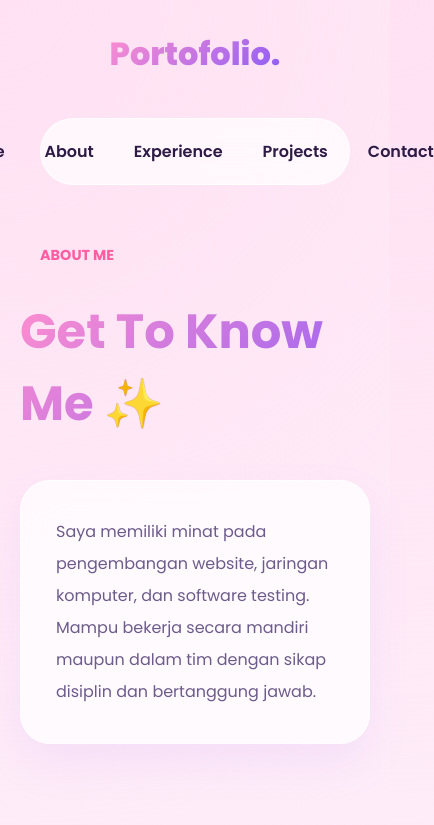
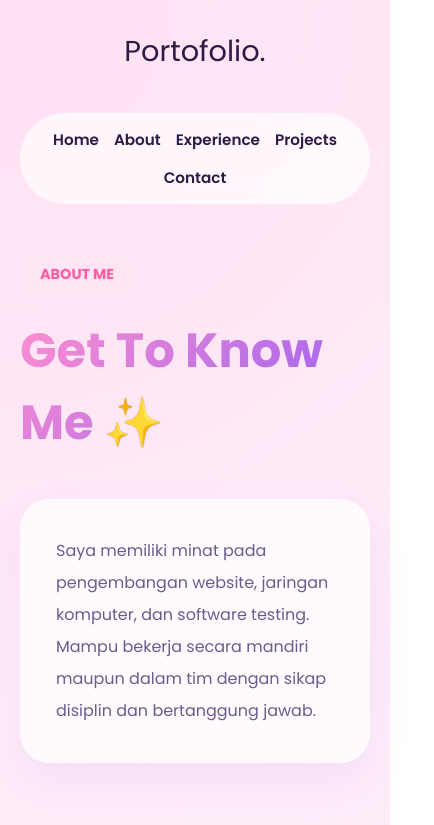
Before and after one commit to naasalwaa99-nsr/portofolio-nayla, a React (Vite) app: page /about in a window 390 px wide. Shown: the top 825 px of the page, 434 px wide, since content can reach past the window. Built offline with nearby package versions, Linux system fonts and the light colour scheme.

Commit message:
update tampilan

```diff
--- a/src/App.css
+++ b/src/App.css
@@ -26,54 +26,51 @@ body{
   color:var(--text);
 }
 
-/* NAVBAR */
-
 .navbar{
   max-width:1300px;
   margin:30px auto;
-  padding:0 40px;
+  padding:0 20px;
 
   display:flex;
   justify-content:space-between;
   align-items:center;
-}
 
-.logo{
-  font-size:2rem;
-  font-weight:800;
-
-  background:linear-gradient(
-    135deg,
-    #ff8fcf,
-    #8b5cf6
-  );
-
-  -webkit-background-clip:text;
-  -webkit-text-fill-color:transparent;
+  flex-wrap:wrap;
 }
 
 nav{
   display:flex;
-  gap:40px;
+  gap:25px;
+  flex-wrap:wrap;
+  justify-content:center;
 
   background:rgba(255,255,255,.7);
   backdrop-filter:blur(15px);
 
-  padding:20px 40px;
+  padding:15px 25px;
   border-radius:50px;
-
-  border:1px solid rgba(255,255,255,.8);
 }
 
-nav a{
-  text-decoration:none;
-  color:var(--text);
-  font-weight:600;
-  transition:.3s;
-}
+@media (max-width:768px){
 
-nav a:hover{
-  color:var(--purple-dark);
+  .navbar{
+    flex-direction:column;
+    gap:15px;
+  }
+
+  .logo{
+    font-size:1.8rem;
+  }
+
+  nav{
+    width:100%;
+    gap:15px;
+    padding:15px;
+  }
+
+  nav a{
+    font-size:.95rem;
+  }
 }
 
 /* HERO */
```
